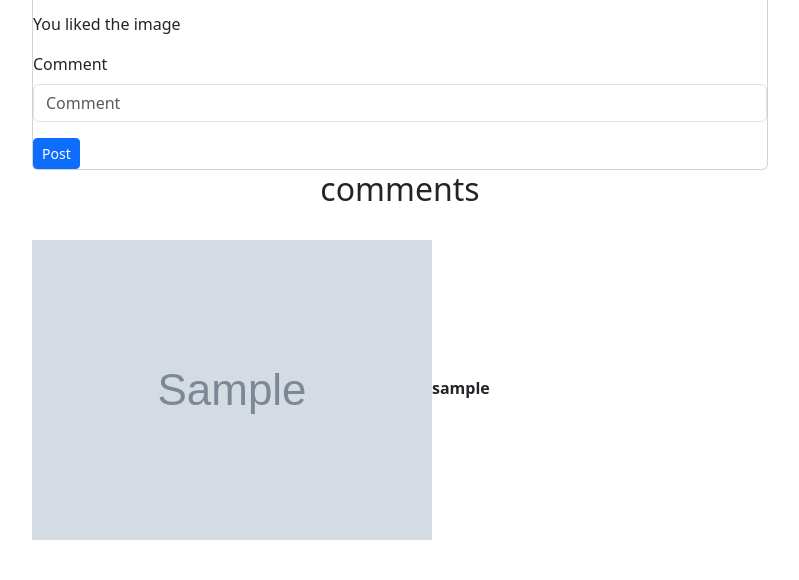
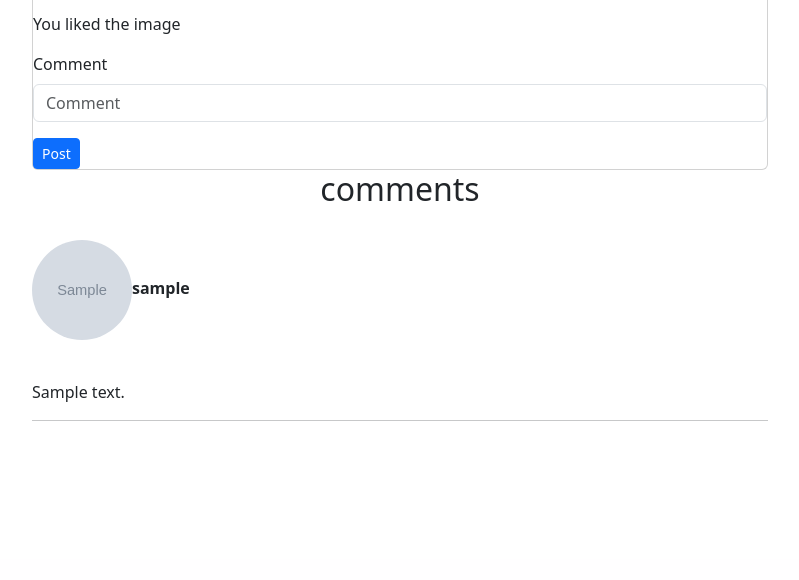
Before and after one commit to Ephrao1/Instagram-Clone, a Django app: page /comment/1 in a window 1280 px wide. Shown: the part 923-1503 px from the top of the page, without its empty margins (240-1039 px from the left). After the commit the page ends 1344 px from the top, so only its background shows below. Run offline with Django 3.2, Linux system fonts and the light colour scheme; a user stored in the database is signed in; tables that the repository leaves empty hold one stand-in row (values such as "Sample post"); grey boxes marked "Sample" are stand-in pictures; some libraries are stand-ins or nearby versions; some web fonts are replaced.

Commit message:
Change comment icon

```diff
--- a/instagram/templates/comments.html
+++ b/instagram/templates/comments.html
@@ -48,7 +48,7 @@
         </div>
     <h2 class="text-center com">comments</h2><br>
     {% for comment in comments %}
-    <img class="post2" src="{{comment.user.profile.profile_pic.url}}"><strong>{{comment.user.username}}</strong></p><br>
+    <img style="border-radius:50px;height:100px;width:100px;" class="post2" src="{{comment.user.profile.profile_pic.url}}"><strong>{{comment.user.username}}</strong></p><br>
     <p class="bi">{{comment.comment}}</p>
     <hr>
     {% endfor %}
```
